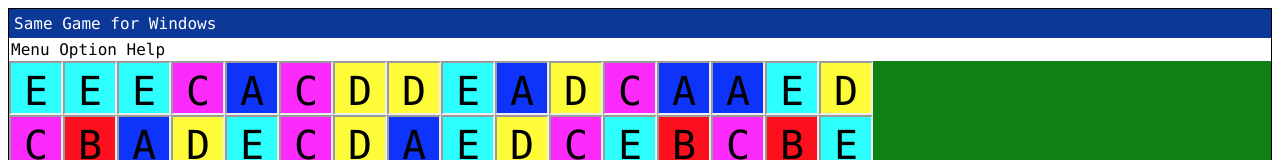
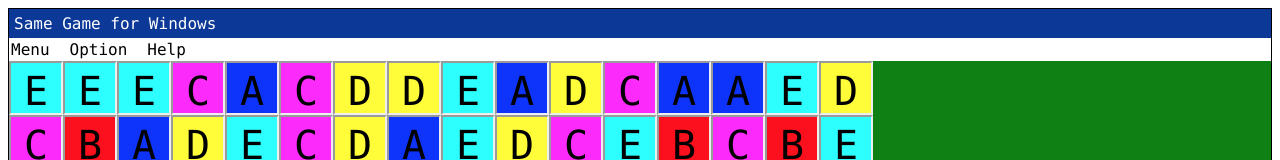
Before and after one commit to jakebloom/lettergame.exe, a React app: page / in a window 1280 px wide. Shown: the top 160 px of the page. Built offline with nearby package versions, Linux system fonts and the light colour scheme.

Commit message:
Microsoftification

```diff
--- a/src/components/App.tsx
+++ b/src/components/App.tsx
@@ -7,7 +7,13 @@ export default class App extends React.Component<{}, {}> {
   render() {
     return <div className="container">
         <div className="titleBar">Same Game for Windows</div>
-        <div className="toolBar">Menu Option Help</div>
+        <div className="toolBar">
+            <ul>
+                <li>Menu</li>
+                <li>Option</li>
+                <li>Help</li>
+            </ul>
+        </div>
         <Board />
       </div>
   }
--- a/src/style.css
+++ b/src/style.css
@@ -1,5 +1,16 @@
 body {
     font-family: "Lucida Console", monospace;
+}
+
+ul {
+    list-style-type: none;
+    margin: 0;
+    padding: 0;
+}
+
+li {
+    display: inline;
+    padding-right: 20px;
 }
 
 #root {
```
Also changed, not shown: 2 other files (tests, documents, lock files or other folders).
